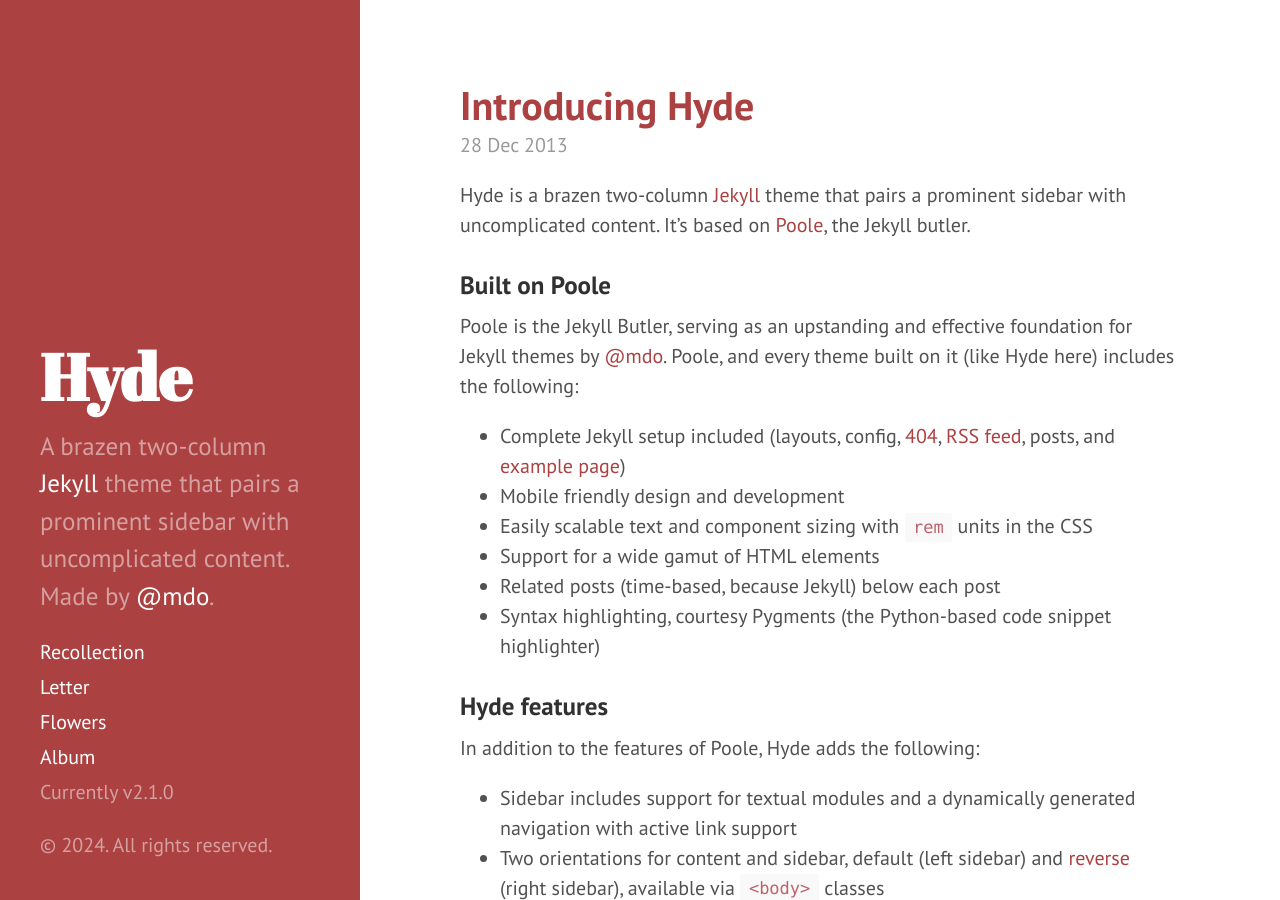
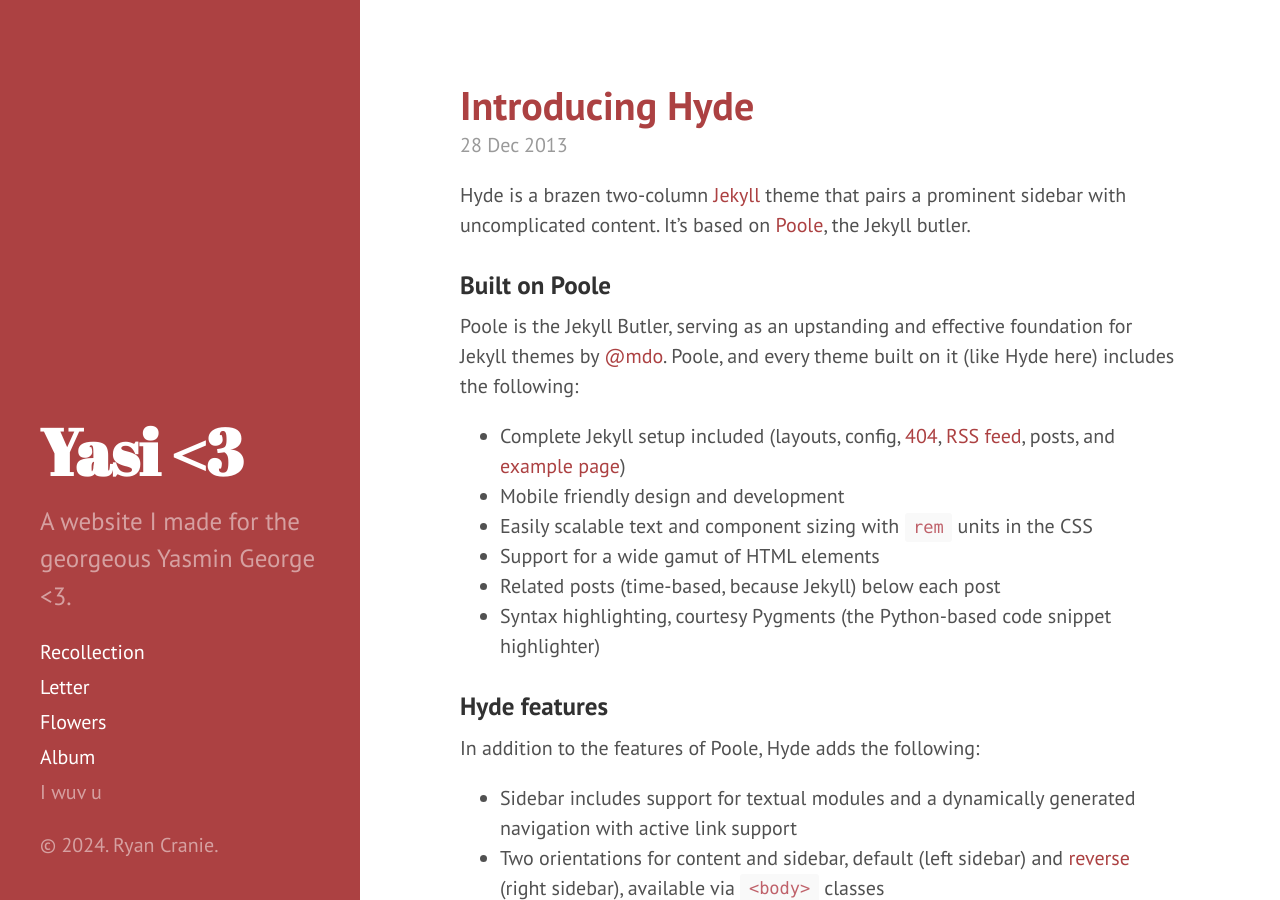
Before and after one commit to ryancranie/yasi, a Jekyll site: the page built from index.html, in a window 1280 px wide and 900 px high. Built offline with Jekyll 4.4.1, drawn with Linux system fonts in a browser that asks for light colours; Markdown is read by kramdown in place of the engine named in the settings; the list of posts is cut into pages by our own code.

Commit message:
isudgufuod

```diff
--- a/_config.yml
+++ b/_config.yml
@@ -7,15 +7,15 @@
 # relative_permalinks: true
 
 # Setup
-title:            Hyde
-tagline:          'A Jekyll theme'
-description:      'A brazen two-column <a href="http://jekyllrb.com" target="_blank">Jekyll</a> theme that pairs a prominent sidebar with uncomplicated content. Made by <a href="https://twitter.com/mdo" target="_blank">@mdo</a>.'
+title:            Yasi <3
+tagline:          'I love you'
+description:      'A website I made for the georgeous Yasmin George <3.'
 url:              https://ryancranie.com
 baseurl:          /yasi
 
 author:
   name:           'Ryan Cranie'
-  url:            https://twitter.com/mdo
+  url:            https://ryancranie.com
 
 paginate:         5
 
--- a/_includes/sidebar.html
+++ b/_includes/sidebar.html
@@ -13,10 +13,10 @@
       <a class="sidebar-nav-item{% if page.url == site.baseurl %} active{% endif %}" href="{{ site.baseurl }}">Recollection</a>
       <a class="sidebar-nav-item" href="https://ryancranie.com/yasi/letter">Letter</a>
       <a class="sidebar-nav-item" href="https://ryancranie.com/yasi/flowers">Flowers</a>
-      <a class="sidebar-nav-item" href="https://ryancranie.com/yasi/letter">Album</a>
-      <span class="sidebar-nav-item">Currently v{{ site.version }}</span>
+      <a class="sidebar-nav-item" href="https://ryancranie.com/yasi/album">Album</a>
+      <span class="sidebar-nav-item">I wuv u</span>
     </nav>
 
-    <p>&copy; {{ site.time | date: '%Y' }}. All rights reserved.</p>
+    <p>&copy; {{ site.time | date: '%Y' }}. Ryan Cranie.</p>
   </div>
 </div>
```
